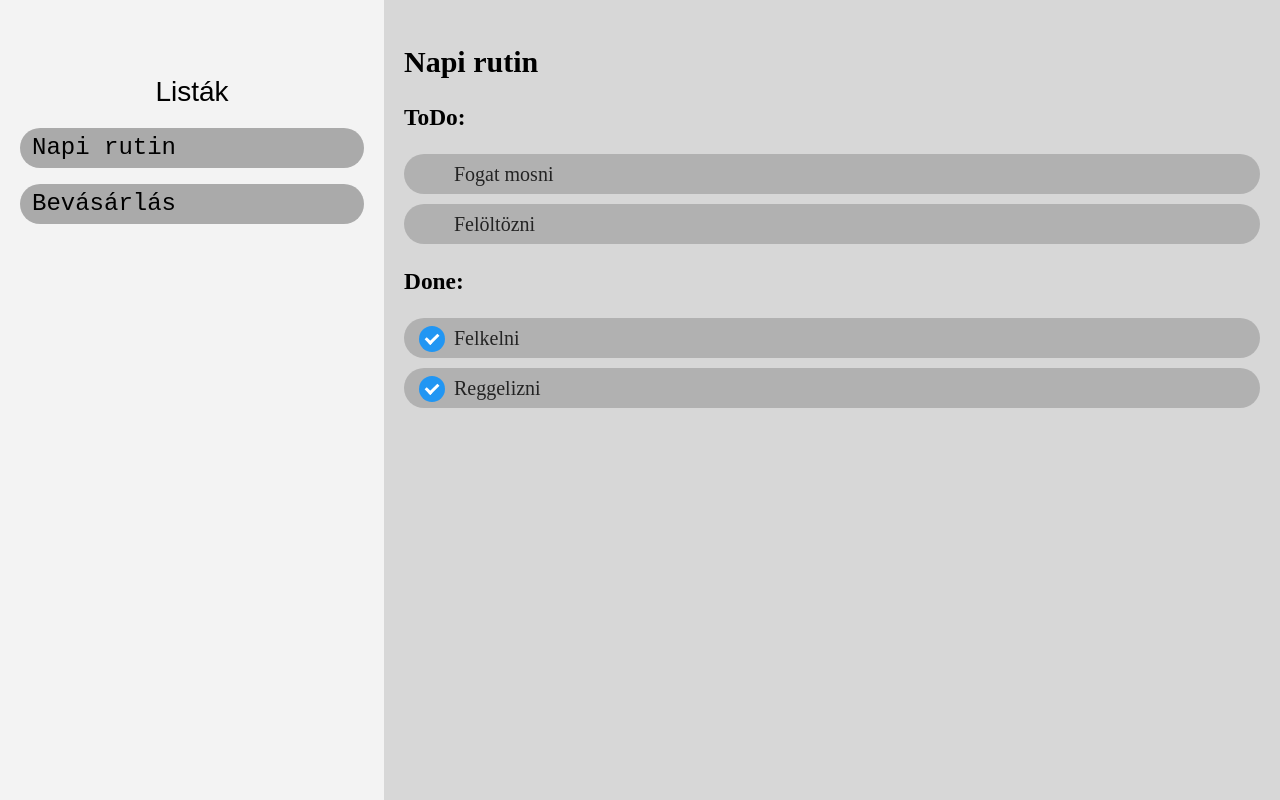
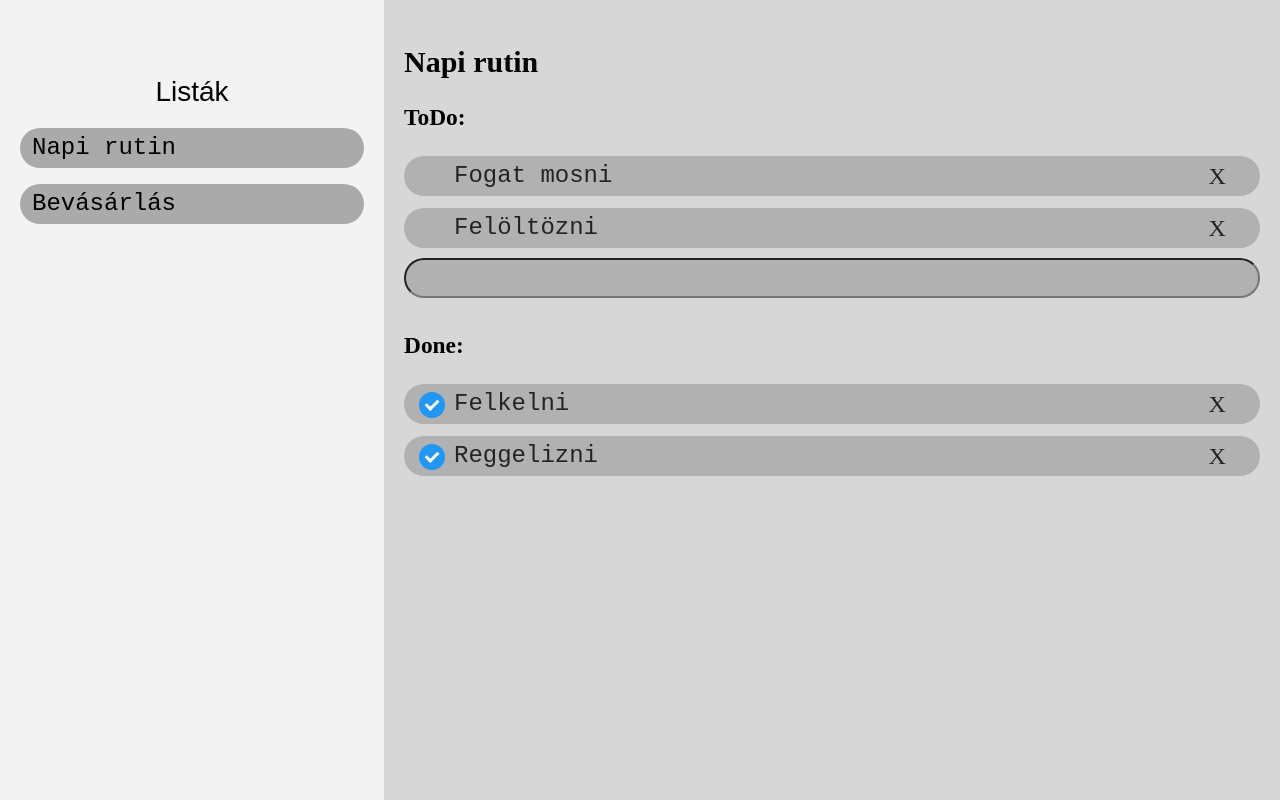
Before and after one commit to SipiZork/first-todo-list, a React (Create React App) app: page / in a window 1280 px wide. Both pictures are taken after a click on the item "Napi rutin". Built offline with nearby package versions, Linux system fonts and the light colour scheme.

Commit message:
first-evening

```diff
--- a/package.json
+++ b/package.json
@@ -9,6 +9,7 @@
     "prop-type": "0.0.1",
     "react": "^16.12.0",
     "react-dom": "^16.12.0",
+    "react-keyboard-event-handler": "^1.5.3",
     "react-scripts": "3.4.0"
   },
   "scripts": {
--- a/src/components/ActualTodo.js
+++ b/src/components/ActualTodo.js
@@ -1,21 +1,25 @@
 import React, { Component, Fragment } from "react";
-import PropType from 'prop-type';
 import '../css/ActualTodo.css';
 
 class ActualTodo extends Component {
+  state = {
+    value: ""
+  }
 
   listUncompletedItems = key => {
     const item = this.props.actualTodo[key];
     if(typeof(item) === "string"){
       return
     }
-    if(item.completed == false)
+    if(item.completed === false)
       return (
         <Fragment>
           <label className="item-container" htmlFor={item.index} onClick={() => this.props.itemCompleted(key)} >{item.text}
               <input type="checkbox" key={key} name={item.index} className="item" onClick={() => this.props.itemCompleted(key)} />
               <span className="checkmark"></span>
+
           </label>
+          <span className="remove-item" onClick={() => this.props.removeFromActualList(key)}>X</span>
         </Fragment>
       )
 
@@ -27,17 +31,33 @@ class ActualTodo extends Component {
     if(typeof(item) === "string"){
       return
     }
-    if(item.completed == true)
+    if(item.completed === true)
       return (
         <Fragment>
           <label className="item-container" htmlFor={item.index} onClick={() => this.props.itemCompleted(key)} >{item.text}
               <input type="checkbox" key={key} name={item.index} className="item" checked="checked" onClick={() => this.props.itemCompleted(key)} />
               <span className="checkmark"></span>
           </label>
+          <span className="remove-item" onClick={() => this.props.removeFromActualList(key)}>X</span>
         </Fragment>
       )
 
     return
+  }
+
+  handleChange = e => {
+    this.setState({ value: e.target.value });
+  }
+
+  createItem = e => {
+    e.preventDefault();
+    const item = {
+      index: Date.now(),
+      text: e.target.newItem.value,
+      completed: false
+    }
+    this.props.addToActualList(item);
+    this.setState({ value: '' });
   }
 
   render() {
@@ -49,6 +69,13 @@ class ActualTodo extends Component {
           <h2>{actualTodo.name}</h2>
           <h3>ToDo:</h3>
           {todoIds.map(this.listUncompletedItems)}
+          <form onSubmit={(e) => this.createItem(e)}>
+            <input type="text"
+              name="newItem"
+              className="add-item"
+              value={this.state.value}
+              onChange={this.handleChange} />
+          </form>
           <h3>Done:</h3>
           {todoIds.map(this.listCompletedItems)}
         </Fragment>
--- a/src/components/App.js
+++ b/src/components/App.js
@@ -19,7 +19,7 @@ class App extends Component {
   }
 
   itemCompleted = key => {
-    const todos = {...this.state.todos }
+    const todos = {...this.state.todos };
     const completed = todos[this.state.actualTodo][key].completed;
     if(completed) {
       todos[this.state.actualTodo][key].completed = false;
@@ -32,6 +32,18 @@ class App extends Component {
     //   todos[this.state.actualTodo][key].completed = true
     // }
     this.setState({todos});
+  }
+
+  addToActualList = item => {
+    const todos = { ...this.state.todos };
+    todos[this.state.actualTodo][`item${Date.now()}`] = item
+    this.setState({ todos });
+  }
+
+  removeFromActualList = key => {
+    const todos = { ...this.state.todos };
+    delete todos[this.state.actualTodo][key];
+    this.setState({ todos });
   }
 
   render() {
@@ -54,6 +66,8 @@ class App extends Component {
           <ActualTodo
             actualTodo={this.state.todos[this.state.actualTodo]}
             itemCompleted={this.itemCompleted}
+            addToActualList={this.addToActualList}
+            removeFromActualList={this.removeFromActualList}
           />
         </div>
       </Fragment>
--- a/src/css/ActualTodo.css
+++ b/src/css/ActualTodo.css
@@ -1,20 +1,31 @@
-.item-container {
-  display: block;
+.item-container,
+.add-item {
+  display: inline-block;
+  width: 90%;
   position: relative;
   padding-left: 3.125rem;
   margin-bottom: .625rem;
   cursor: pointer;
-  font-size: 1.25rem;
+  font-size: 1.5rem;
   height: 2.5rem;
   line-height: 2.5rem;
   user-select: none;
-  background-color: rgba(140, 140, 140, .5);
+  background-color: rgba(140, 140, 140, 0.5);
   color: rgba(0,0,0,.8);
+  border-radius: 2rem 0 0 2rem;
+  font-family: monospace;
+}
+
+.add-item {
+  width: 100%;
+  outline: none;
+  cursor: auto;
   border-radius: 2rem;
 }
 
-.item-container:hover {
-  background-color: rgba(140, 140, 140);
+.item-container:hover,
+.add-item:hover {
+  background-color: rgba(140, 140, 140, 1);
   color: rgba(255,255,255,.8);
 }
 
@@ -37,7 +48,11 @@
 }
 
 .item-container:hover .item ~ .checkmark {
-  background-color: #ccc;
+  background-color: rgba(0,0,0,.5);
+}
+
+.item-container:hover + .remove-item{
+  background-color: rgba(140, 140, 140, 1);
 }
 
 .item-container .item:checked ~ .checkmark {
@@ -54,11 +69,13 @@
   display: none;
 }
 
-.item-container .item:checked ~ .checkmark:after {
+.item-container .item:checked ~ .checkmark:after,
+.item-container .item ~ .checkmark:after {
   display: block;
 }
 
-.item-container .checkmark:after {
+.item-container .item:checked ~ .checkmark:after,
+.item-container:hover .item ~ .checkmark:after {
   left: .550rem;
   top: .3125rem;
   width: .3125rem;
@@ -67,3 +84,24 @@
   border-width:  0 .1875rem .1875rem 0;
   transform: rotate(45deg);
 }
+
+.remove-item {
+  display: inline-block;
+  position: relative;
+  top: .125rem;
+  width: 10%;
+  font-size: 1.5rem;
+  height: 2.5rem;
+  line-height: 2.5rem;
+  user-select: none;
+  background-color: rgba(140, 140, 140, .5);
+  color: rgba(0,0,0,.8);
+  border-radius: 0 2rem 2rem 0;
+  text-align: center;
+}
+
+.remove-item:hover {
+  color: red;
+  cursor: pointer;
+  background-color: rgba(255,255,255,.5);
+}
```
Also changed, not shown: 1 other file (tests, documents, lock files or other folders).
